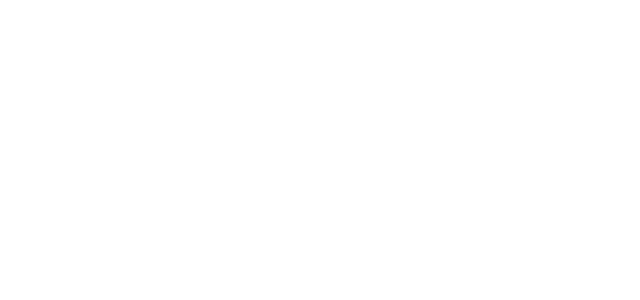
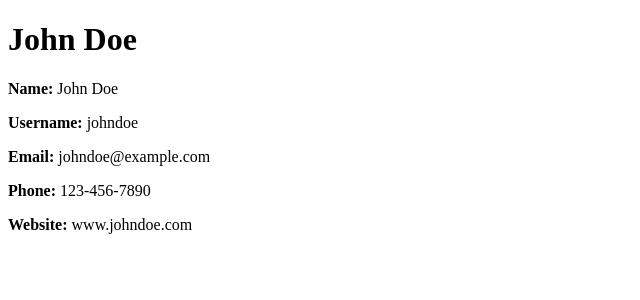
Before and after one commit to acciojob/routing-people-imsunokdir, a React app: page /users/1 in a window 1280 px wide. Shown: the top 300 px of the page, without its empty margins (0-640 px from the left). Built offline with nearby package versions, Linux system fonts and the light colour scheme.

Commit message:
add all required features

```diff
--- a/package.json
+++ b/package.json
@@ -13,12 +13,13 @@
   "license": "ISC",
   "dependencies": {
     "css-loader": "^4.3.0",
+    "cypress": "^9.5.0",
     "jest-junit": "^11.1.0",
     "react": "^16.13.1",
     "react-dom": "^16.13.1",
+    "react-router-dom": "^6.26.2",
     "style-loader": "^1.2.1",
-    "webpack-cli": "^3.3.12",
-    "cypress": "^9.5.0"
+    "webpack-cli": "^3.3.12"
   },
   "jest": {
     "moduleNameMapper": {
--- a/src/components/App.js
+++ b/src/components/App.js
@@ -1,13 +1,18 @@
-
 import React from "react";
-import './../styles/App.css';
+import "./../styles/App.css";
+import { BrowserRouter, Routes, Route } from "react-router-dom";
+import Userlists from "./Userlists";
+import UserDetails from "./UserDetails";
 
 const App = () => {
   return (
-    <div>
-        {/* Do not remove the main div */}
-    </div>
-  )
-}
+    <BrowserRouter>
+      <Routes>
+        <Route path="/" element={<Userlists />} />
+        <Route path="/users/:id" element={<UserDetails />} />
+      </Routes>
+    </BrowserRouter>
+  );
+};
 
-export default App
+export default App;
--- /dev/null
+++ b/src/components/UserDetails.js
@@ -0,0 +1,107 @@
+import React from "react";
+import { useParams } from "react-router-dom";
+const users = [
+  {
+    id: 1,
+    name: "John Doe",
+    username: "johndoe",
+    email: "johndoe@example.com",
+    phone: "123-456-7890",
+    website: "www.johndoe.com",
+  },
+  {
+    id: 2,
+    name: "Jane Smith",
+    username: "janesmith",
+    email: "janesmith@example.com",
+    phone: "234-567-8901",
+    website: "www.janesmith.com",
+  },
+  {
+    id: 3,
+    name: "Alice Johnson",
+    username: "alicej",
+    email: "alicej@example.com",
+    phone: "345-678-9012",
+    website: "www.alicejohnson.com",
+  },
+  {
+    id: 4,
+    name: "Bob Brown",
+    username: "bobbrown",
+    email: "bobbrown@example.com",
+    phone: "456-789-0123",
+    website: "www.bobbrown.com",
+  },
+  {
+    id: 5,
+    name: "Charlie Lee",
+    username: "charlielee",
+    email: "charlielee@example.com",
+    phone: "567-890-1234",
+    website: "www.charlielee.com",
+  },
+  {
+    id: 6,
+    name: "Diana King",
+    username: "dianaking",
+    email: "dianaking@example.com",
+    phone: "678-901-2345",
+    website: "www.dianaking.com",
+  },
+  {
+    id: 7,
+    name: "Ethan Walker",
+    username: "ethanwalker",
+    email: "ethanwalker@example.com",
+    phone: "789-012-3456",
+    website: "www.ethanwalker.com",
+  },
+  {
+    id: 8,
+    name: "Fiona Martinez",
+    username: "fionam",
+    email: "fionam@example.com",
+    phone: "890-123-4567",
+    website: "www.fionamartinez.com",
+  },
+  {
+    id: 9,
+    name: "George Harris",
+    username: "georgeh",
+    email: "georgeh@example.com",
+    phone: "901-234-5678",
+    website: "www.georgeharris.com",
+  },
+];
+
+const UserDetails = () => {
+  const { id } = useParams();
+  const user = users.find((u) => u.id === parseInt(id)); // Find the user by ID
+
+  if (!user) {
+    return <div>User not found</div>;
+  }
+  return (
+    <div>
+      <h1>{user.name}</h1>
+      <p>
+        <strong>Name:</strong> {user.name}
+      </p>
+      <p>
+        <strong>Username:</strong> {user.username}
+      </p>
+      <p>
+        <strong>Email:</strong> {user.email}
+      </p>
+      <p>
+        <strong>Phone:</strong> {user.phone}
+      </p>
+      <p>
+        <strong>Website:</strong> {user.website}
+      </p>
+    </div>
+  );
+};
+
+export default UserDetails;
--- /dev/null
+++ b/src/components/Userlists.js
@@ -0,0 +1,92 @@
+import React from "react";
+import { Link } from "react-router-dom";
+const users = [
+  {
+    id: 1,
+    name: "John Doe",
+    username: "johndoe",
+    email: "johndoe@example.com",
+    phone: "123-456-7890",
+    website: "www.johndoe.com",
+  },
+  {
+    id: 2,
+    name: "Jane Smith",
+    username: "janesmith",
+    email: "janesmith@example.com",
+    phone: "234-567-8901",
+    website: "www.janesmith.com",
+  },
+  {
+    id: 3,
+    name: "Alice Johnson",
+    username: "alicej",
+    email: "alicej@example.com",
+    phone: "345-678-9012",
+    website: "www.alicejohnson.com",
+  },
+  {
+    id: 4,
+    name: "Bob Brown",
+    username: "bobbrown",
+    email: "bobbrown@example.com",
+    phone: "456-789-0123",
+    website: "www.bobbrown.com",
+  },
+  {
+    id: 5,
+    name: "Charlie Lee",
+    username: "charlielee",
+    email: "charlielee@example.com",
+    phone: "567-890-1234",
+    website: "www.charlielee.com",
+  },
+  {
+    id: 6,
+    name: "Diana King",
+    username: "dianaking",
+    email: "dianaking@example.com",
+    phone: "678-901-2345",
+    website: "www.dianaking.com",
+  },
+  {
+    id: 7,
+    name: "Ethan Walker",
+    username: "ethanwalker",
+    email: "ethanwalker@example.com",
+    phone: "789-012-3456",
+    website: "www.ethanwalker.com",
+  },
+  {
+    id: 8,
+    name: "Fiona Martinez",
+    username: "fionam",
+    email: "fionam@example.com",
+    phone: "890-123-4567",
+    website: "www.fionamartinez.com",
+  },
+  {
+    id: 9,
+    name: "George Harris",
+    username: "georgeh",
+    email: "georgeh@example.com",
+    phone: "901-234-5678",
+    website: "www.georgeharris.com",
+  },
+];
+const Userlists = () => {
+  return (
+    <div>
+      <h1>User List</h1>
+      <ul>
+        {users.map((user) => (
+          <li key={user.id}>
+            <Link to={`/users/${user.id}`}>{user.name}</Link>
+          </li>
+        ))}
+      </ul>
+    </div>
+  );
+};
+
+export default Userlists;
```
Also changed, not shown: 1 other file (tests, documents, lock files or other folders).
